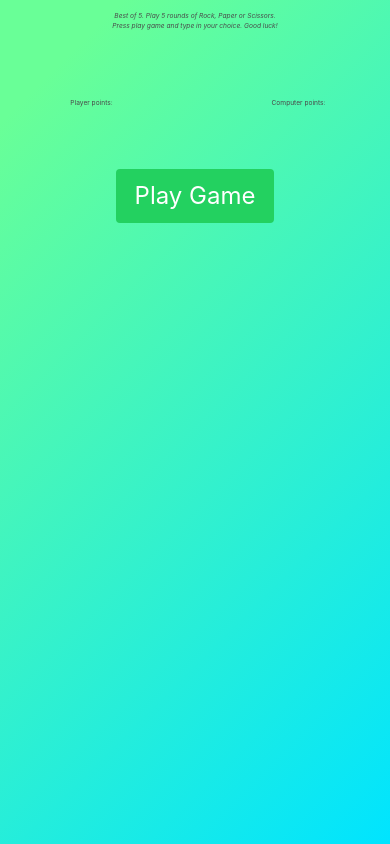
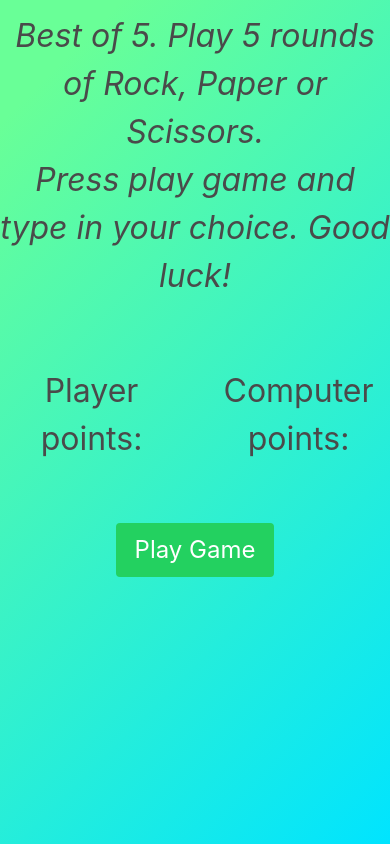
Before and after one commit to KapiteinKattenkwaad/rock_paper_scissors, a plain HTML site: page index.html in a window 390 px wide. Drawn offline with nearby package versions, Linux system fonts and the light colour scheme.

Commit message:
responsiveness

```diff
--- a/index.html
+++ b/index.html
@@ -29,18 +29,20 @@
     }
 
     #output, #computerOutput, #playerOutput {
-        font-size: 2.5vw;
+        font-size: 2em;
     }
 
     #explanation {
         margin-top: 3vw;
         font-style: italic;
-        font-size: 1.5vw;
+        font-size: 1em;
     }
 
     p {
-        font-size: 1.7vw;
+        font-size: 2em;
     }
+
+
 
 
 
```
